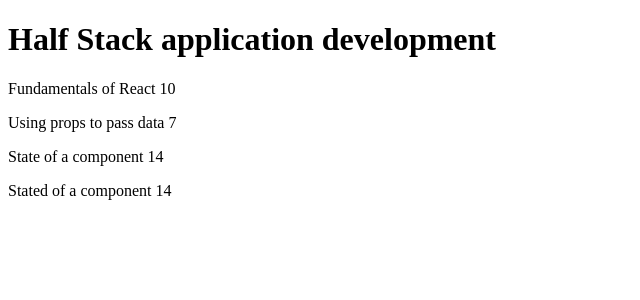
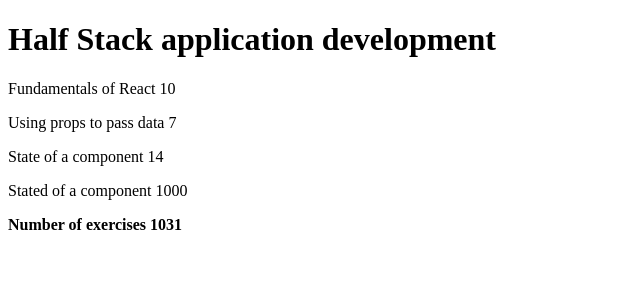
Before and after one commit to linda-wederhorn/fullstack, a React (Create React App) app in the folder osa2/kurssitiedot/: page / in a window 1280 px wide. Shown: the top 300 px of the page, without its empty margins (0-640 px from the left). Built offline with nearby package versions, Linux system fonts and the light colour scheme.

Commit message:
2.2: kurssitiedot step7

```diff
--- a/osa2/kurssitiedot/src/App.js
+++ b/osa2/kurssitiedot/src/App.js
@@ -22,7 +22,7 @@
       },
       {
         name: 'Stated of a component',
-        exercises: 14,
+        exercises: 1000,
         id: 4
       }
     ]
--- a/osa2/kurssitiedot/src/components/Course.js
+++ b/osa2/kurssitiedot/src/components/Course.js
@@ -12,11 +12,17 @@
   )
 }
 
+const Total = ({ parts }) => {
+  const sum = parts.reduce((sum, part) => sum += part.exercises, 0)
+  return (<p><strong>Number of exercises {sum}</strong></p>)
+}
+
 const Course = ({ course }) => {
   return (
     <>
       <Header name={course.name} />
       <Content parts={course.parts} />
+      <Total parts={course.parts} />
     </>
   )
 }
```
